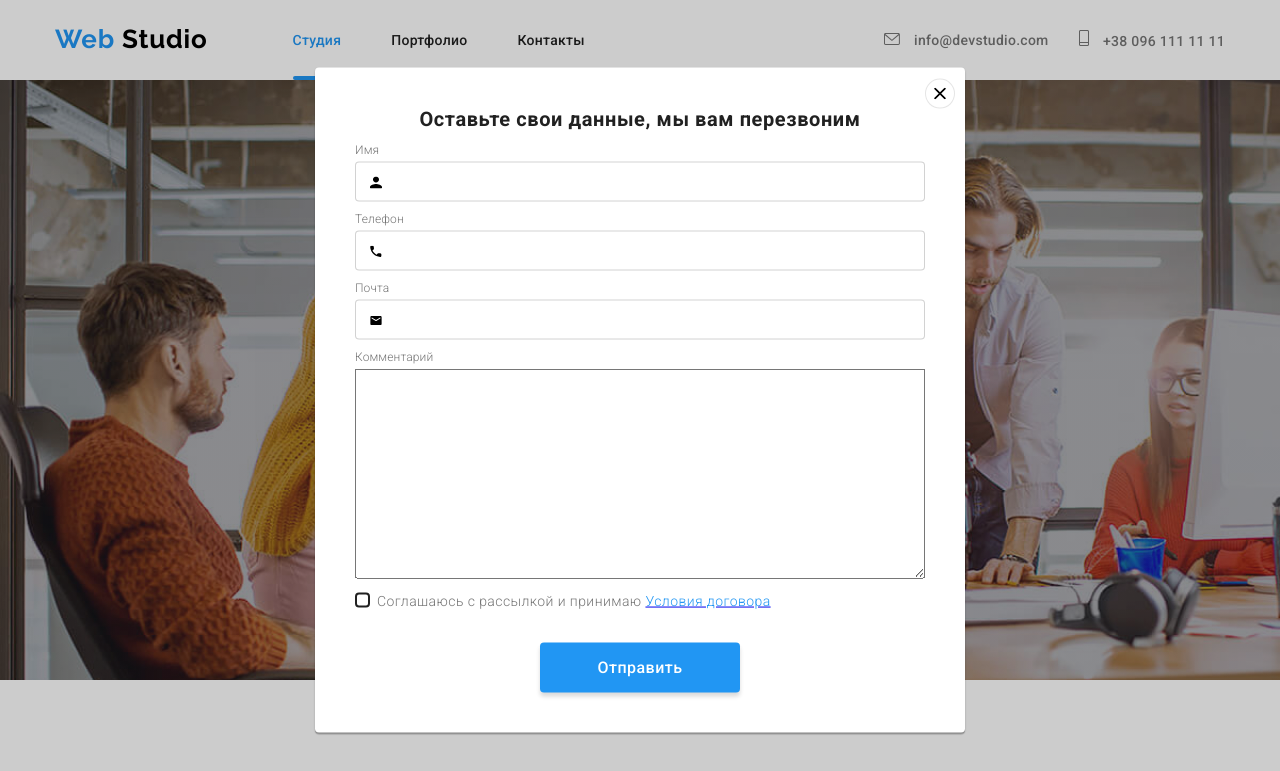
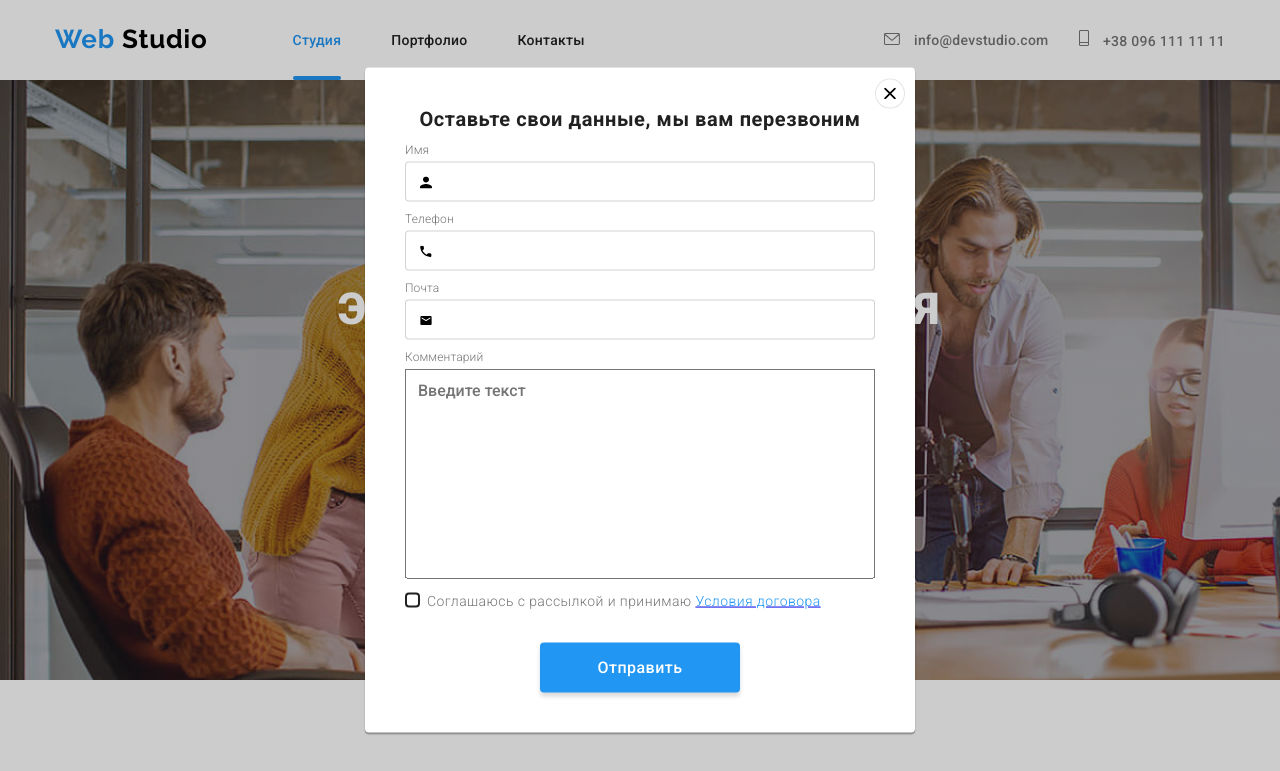
Before and after one commit to BohdanKoshmidko/goit-markup-hw-06, a plain HTML site: page index.html in a window 1280 px wide. Both pictures are taken after a click on the button "Заказать услугу". Shown: the top 771 px of the page. Drawn offline with nearby package versions, Linux system fonts and the light colour scheme.

Commit message:
фокус на инспут+коректировка размеров

```diff
--- a/css/styles.css
+++ b/css/styles.css
@@ -794,7 +794,7 @@ button {
 
   padding: 40px;
 
-  width: 650px;
+  width: 550px;
   background-color: #FFFFFF;
   box-shadow: 0px 1px 3px rgba(0, 0, 0, 0.12), 0px 1px 1px rgba(0, 0, 0, 0.14), 0px 2px 1px rgba(0, 0, 0, 0.2);
   border-radius: 4px;
@@ -836,6 +836,7 @@ text-align: start;
 
 .comment {
   padding: 12px;
+  resize: none;
 }
 
 .clients-form h2 {
@@ -872,6 +873,10 @@ text-align: start;
   padding-left: 42px;
 
   height: 40px;
+}
+
+.form-input:focus {
+  border: #2196F3;;
 }
 
 .form-icon {
```
Also changed, not shown: index.html (+1 -6 lines).
